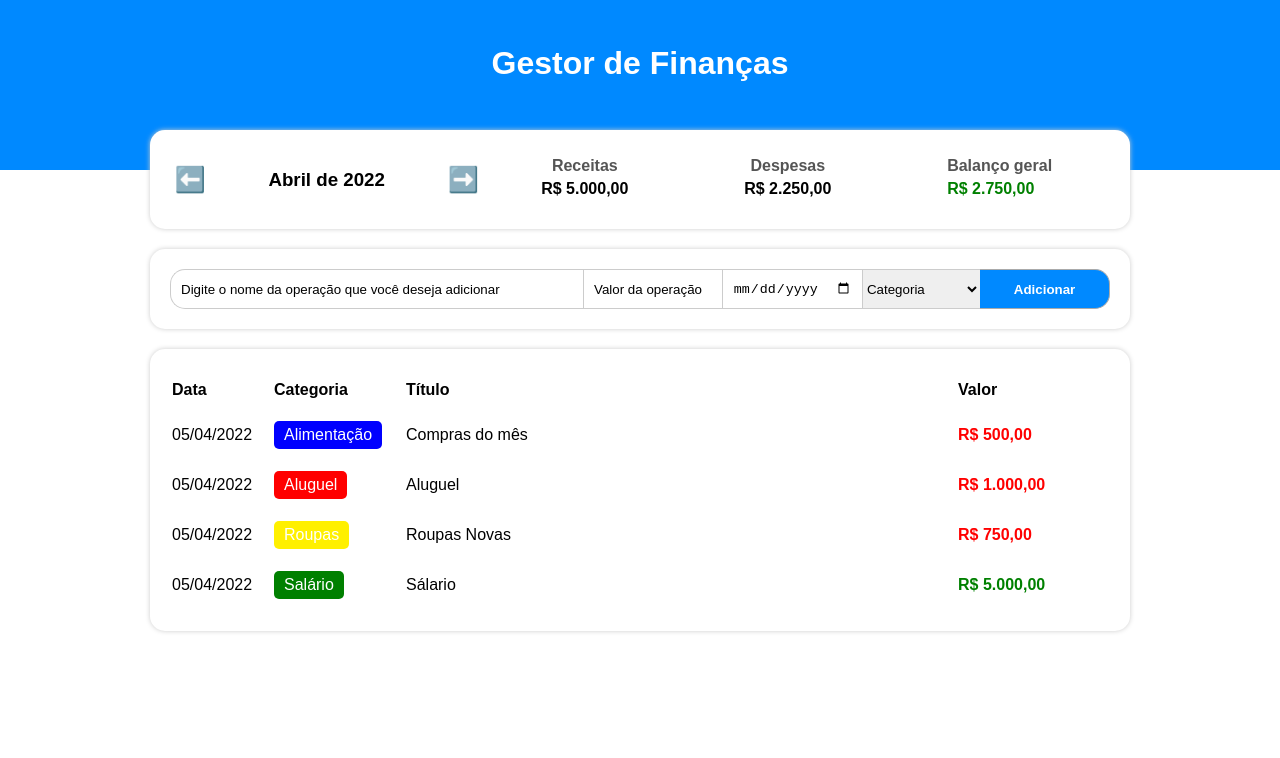
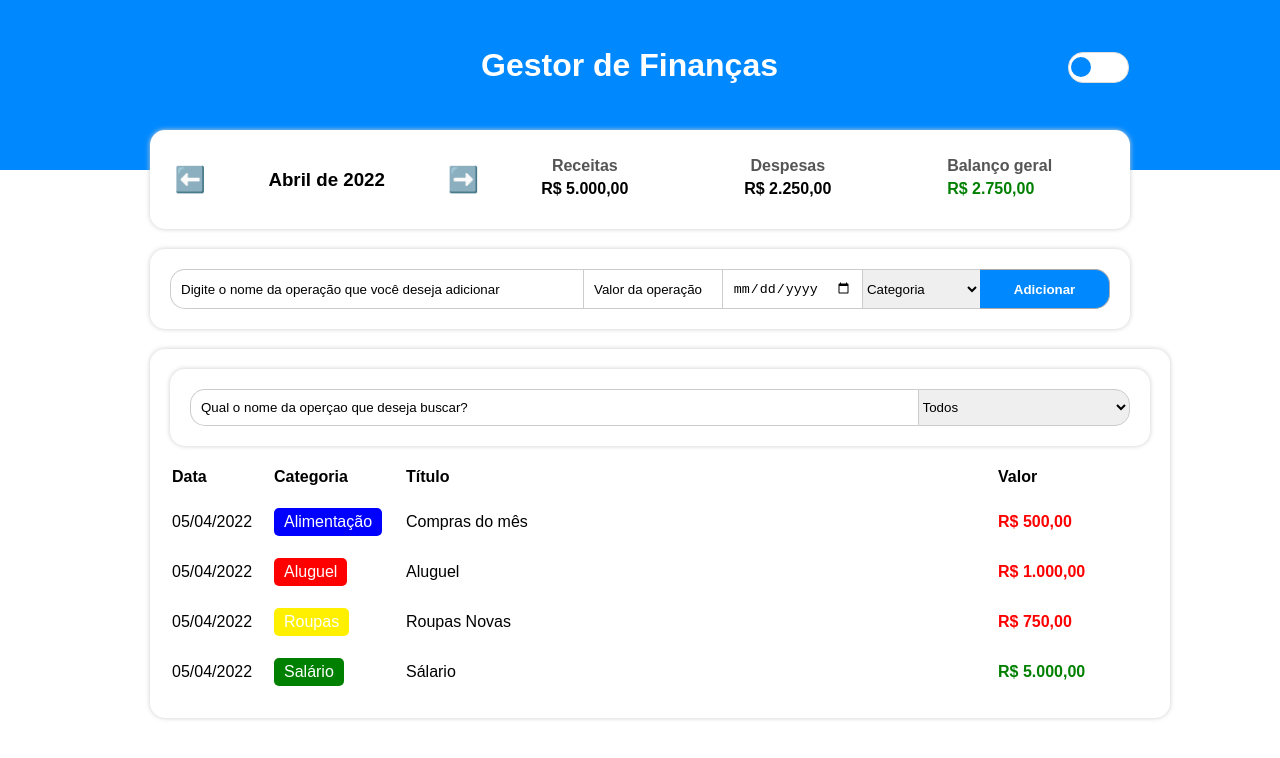
Before and after one commit to LeoNzZ7/FinancesManager, a React (Create React App) app: page / in a window 1280 px wide. Shown: the top 758 px of the page. Built offline with nearby package versions, Linux system fonts and the light colour scheme.

Commit message:
themeSwitcher

```diff
--- a/src/App.tsx
+++ b/src/App.tsx
@@ -2,11 +2,11 @@ import * as c from './app.styles'
 import { TableArea } from './components/tableArea';
 import { InfoArea } from './components/infoArea';
 import { InputArea } from './components/inputArea';
-import type { Category, Item } from './types/types';
+import type { Item } from './types/types';
 import { categories, items } from './data/data';
 import { useState, useEffect } from 'react';
 import { getCurrentMonth, FilterListByMonth } from './helpers/dateFilter';
-
+import { ThemeSwitcher } from './components/themeSwitcher';
 
 export const App = () => {
   const [list, setList] = useState<Item[]>(items);
@@ -48,7 +48,10 @@ export const App = () => {
   return (
     <c.Container>
       <c.Header>
-        <c.HeaderText>Gestor de Finanças</c.HeaderText>
+        <c.HeaderArea>
+          <c.HeaderText>Gestor de Finanças</c.HeaderText>
+          <ThemeSwitcher />
+        </c.HeaderArea>
       </c.Header>
       <c.Body>
         <InfoArea income={income} expense={expense} onMonthChange={handleMonthChange} currentMonth={currentMonth} />
--- a/src/app.styles.ts
+++ b/src/app.styles.ts
@@ -9,10 +9,16 @@ export const Header = styled.div`
     display: flex;
     align-items: center;
     height: 170px;
+    justify-content: center;
 `;
 
 export const HeaderArea = styled.div`
-
+    margin: auto;
+    max-width: 980px;
+    background-color: #0089ff;
+    display: flex;
+    align-items: start;
+    justify-content: center;
 `;
 
 export const HeaderText = styled.h1`
@@ -20,9 +26,11 @@ export const HeaderText = styled.h1`
     padding: 0;
     color: #fff;
     height: 65%;
-    padding-top: 30px;
-    margin: auto;
-    text-align: center;
+    padding-bottom: 30px;
+    text-align: start;
+    margin-bottom: 10px;
+    margin-left: 330px;
+    margin-right: 290px;
 `;
 
 export const Body = styled.div`
--- a/src/components/infoArea/index.tsx
+++ b/src/components/infoArea/index.tsx
@@ -1,6 +1,8 @@
 import  * as c from './styles';
-import {formatCurrentMonth} from '../../helpers/dateFilter'
-import { ResumeItem } from '../resumeItem'
+import {formatCurrentMonth} from '../../helpers/dateFilter';
+import { ResumeItem } from '../resumeItem';
+import { Item } from '../../types/types';
+import { useAppSelector } from '../../redux/hooks/useAppSelector';
 
 type Props = {
     currentMonth: string;
@@ -9,7 +11,9 @@ type Props = {
     expense: number;
 }
 
-export const InfoArea = ({currentMonth, onMonthChange, income, expense}: Props) => {
+export const InfoArea = ({currentMonth, onMonthChange, income, expense,}: Props) => {
+    const searchItem = useAppSelector(state => state.searchItem);
+
     const handlePrevMonth = () => {
         let [year, month] = currentMonth.split('-');
         let currentDate = new Date(parseInt(year), parseInt(month) - 1, 1);
--- a/src/components/inputArea/index.tsx
+++ b/src/components/inputArea/index.tsx
@@ -23,16 +23,20 @@ export const InputArea = ({onAdd}: Props) => {
         onAdd(newItem);
     }
 
-    console.log(title, category, value, date)
-
     return (
         <c.Container>
             <input type='text' value={title} onChange={e => setTitle(e.target.value)} className='inputText' placeholder='Digite o nome da operação que você deseja adicionar' />
             <input type='text' onChange={e => setValue(e.target.value)} className='inputNumber' placeholder='Valor da operação' />
             <input type='date' className='inputDate' value={date} onChange={e => setDate(e.target.value)} />
             <select value={category} onChange={e => setCategory(e.target.value)} >
-                <option className='option' value={''} hidden>Categoria</option>
+                <option className='option' selected hidden value={''}>Categoria</option>
                 <option className='option' value={'salary'}>Sálario</option>
+                <option className='option' selected value={''}>Alimentação</option>
+                <option className='option' value={'salary'}>Roupas</option>
+                <option className='option' selected value={''}>Lucros e dividendos</option>
+                <option className='option' value={'salary'}>Veiculos e manutenção</option>
+                <option className='option' selected value={''}>Serviços</option>
+                <option className='option' value={'salary'}>Impostos e tributos</option>
             </select>
             <button onClick={handleAddEvent}>Adicionar</button>
         </c.Container>
--- a/src/components/inputArea/styles.ts
+++ b/src/components/inputArea/styles.ts
@@ -51,7 +51,7 @@ export const Container = styled.div`
     };
 
     .option {
-        background-color: #000;
+        background-color: #fff;
     }
 
     button {
--- a/src/components/tableArea/index.tsx
+++ b/src/components/tableArea/index.tsx
@@ -1,14 +1,44 @@
-import * as c from './styles'
-import type { Item } from '../../types/types'
-import { TableItem } from '../tableItem'
+import * as c from './styles';
+import type { Item } from '../../types/types';
+import { TableItem } from '../tableItem';
+import { useEffect, useState } from 'react';
+import { useDispatch } from 'react-redux';
+import { useAppSelector } from '../../redux/hooks/useAppSelector';
+import { setTitle, setCategory } from '../../redux/reducers/searchReducer';
 
 type Props = {
     list: Item[];
 }
 
 export const TableArea = ({list}: Props ) => {
+    const searchItem = useAppSelector(state => state.searchItem);
+    const dispatch = useDispatch();
+
+    const [title, setTitleSearch] = useState('');
+    const [category, setCategorySearch] = useState('');
+
+    useEffect(() => {
+        dispatch(setTitle(title))
+        dispatch(setCategory(category))
+    }, [title, category]);
+
+    console.log(searchItem.category, searchItem.title)
 
     return (
+        <c.Container>
+            <c.SearchArea>
+                <input type='text' value={title} onChange={e => setTitleSearch(e.target.value)} placeholder='Qual o nome da operçao que deseja buscar?' />
+                <select value={category} onChange={e => setCategorySearch(e.target.value)} >
+                    <option className='option'  selected value={''}>Todos</option>
+                    <option className='option' value={'salary'}>Sálario</option>
+                    <option className='option' selected value={''}>Alimentação</option>
+                    <option className='option' value={'salary'}>Roupas</option>
+                    <option className='option' selected value={''}>Lucros e dividendos</option>
+                    <option className='option' value={'salary'}>Veiculos e manutenção</option>
+                    <option className='option' selected value={''}>Serviços</option>
+                    <option className='option' value={'salary'}>Impostos e tributos</option>
+                </select>
+            </c.SearchArea>
             <c.Table>
                 <thead>
                     <tr>
@@ -25,5 +55,6 @@ export const TableArea = ({list}: Props ) => {
                     ))}
                 </tbody>
             </c.Table>
+        </c.Container>
     )
 }
--- a/src/components/tableArea/styles.ts
+++ b/src/components/tableArea/styles.ts
@@ -1,6 +1,6 @@
 import styled from "styled-components";
 
-export const Table = styled.table`
+export const Container = styled.div`
     width: 100%;
     background-color: #fff;
     padding: 20px;
@@ -9,8 +9,49 @@ export const Table = styled.table`
     margin-top: 20px;
 `;
 
+export const Table = styled.table`
+    width: 100%;
+`;
+
 export const TableHeadColumn = styled.th<{ width?: number}>`
     padding: 10px 0px;
     text-align: left;
     width: ${props => props.width ? `${props.width}px` : 'auto' };
-`
+`;
+
+export const SearchArea = styled.div`
+    padding: 20px;
+    display: flex;
+    justify-content: start;
+    box-shadow: 0px 0px 5px #ccc;
+    border-radius: 15px;
+    margin-bottom: 10px;
+
+    input {
+        width: 100%;
+        height: auto;
+        padding: 10px;
+        outline: 0;
+        border: 1px solid #ccc;
+        border-radius: 15px 0px 0px 15px;
+        border-right: 0;
+
+        ::placeholder {
+            color: #000;
+        }
+    }
+
+    select {
+        border: 1px solid #ccc;
+        width: 30%;
+        height: auto;
+        padding: 10px
+        outline: 0;
+        border-radius: 0px 15px 15px 0px;
+    };
+
+    .option {
+        background-color: #fff;
+    }
+
+`;
--- /dev/null
+++ b/src/components/themeSwitcher/index.tsx
@@ -0,0 +1,19 @@
+import * as c from './styles';
+import { useAppSelector } from '../../redux/hooks/useAppSelector';
+import { setThemeStatus } from '../../redux/reducers/themeReducer';
+import { useDispatch } from 'react-redux';
+
+export const ThemeSwitcher = () => {
+    const theme = useAppSelector(state => state.theme);
+    const dispatch = useDispatch();
+
+    const handleTheme = () => {
+        dispatch(setThemeStatus(theme.status === 'light' ? 'dark' : 'light'));
+    };
+
+    return (
+            <c.ThemeSwitcher onClick={handleTheme} theme={theme} >
+                <c.HandleThemeSwitcher theme={theme} ></c.HandleThemeSwitcher>
+            </c.ThemeSwitcher>
+    )
+}
--- /dev/null
+++ b/src/components/themeSwitcher/styles.ts
@@ -0,0 +1,24 @@
+import styled from "styled-components";
+
+export const ThemeSwitcher = styled.div<{theme: string}>`
+    display: flex;
+    align-items: center;
+    width: 55px;
+    height: 25px;
+    border: 1px solid #ddd;
+    border-radius: 15px;
+    cursor: pointer;
+    transition: background 0.25s;
+    padding: 2px;
+    background-color: ${props => props.theme.status === 'light' ? '#fff' : '#0089ff'};
+    margin-top: 5px;
+`;
+
+export const HandleThemeSwitcher = styled.div<{theme: string}>`
+    width: 20px;
+    height: 20px;
+    border-radius: 100%;
+    background-color: ${props => props.theme.status === 'light' ? '#0089ff' : '#fff'};
+    transition: all ease 0.35s;
+    transform: translateX(${props => props.theme.status === 'light' ? '0px' : '35px'});
+`;
```
Also changed, not shown: src/components/tableItem/index.tsx (+57 -6 lines). Lines whose indentation alone changed are shown as unchanged.
